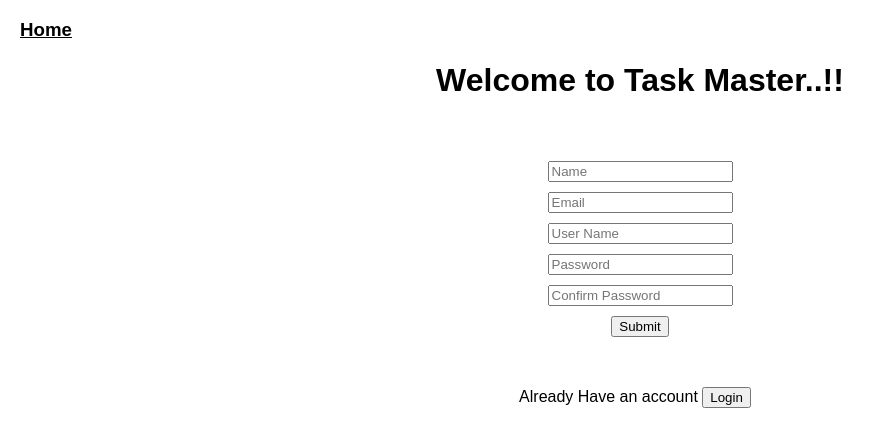
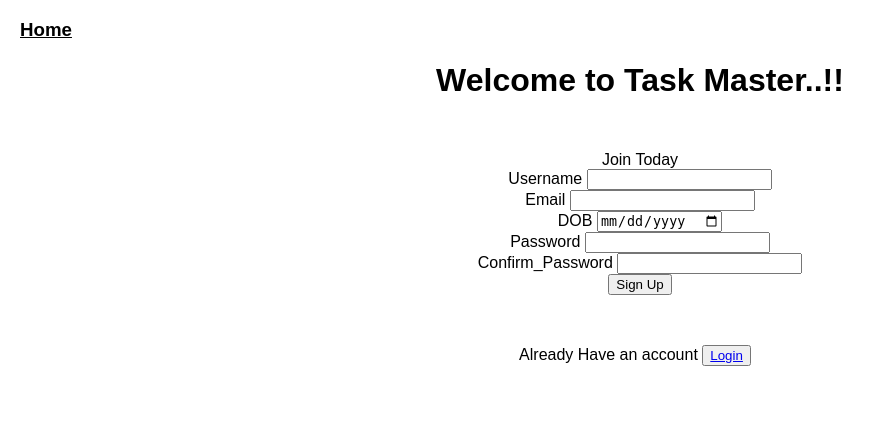
Before and after one commit to chandbud5/Task_Master, a Flask app: template templates/SignUp.html in a window 1280 px wide. Shown: the top 447 px of the page, without its empty margins (0-883 px from the left). Run offline with Flask 2, Linux system fonts and the light colour scheme; the template is opened without the code that fills it: values that come from a table or form of the project are taken from there, others are empty.

Commit message:
Forms Created

```diff
--- a/app.py
+++ b/app.py
@@ -1,11 +1,13 @@
-from flask import Flask, render_template, request, redirect
+from flask import Flask, render_template, request, redirect, flash
 from flask_sqlalchemy import SQLAlchemy
+from form import RegistrationForm, LoginForm
 from flask_bcrypt import Bcrypt
 from datetime import datetime
 
 app = Flask(__name__)
 app.config['SQLALCHEMY_DATABASE_URI'] = 'sqlite:///test.db'
 app.config['SQLALCHEMY_TRACK_MODIFICATIONS'] = True
+app.config['SECRET_KEY'] = 'a8e8592bb5ee181069940fe9c226ca99'
 
 db = SQLAlchemy(app)
 
@@ -56,13 +58,15 @@ def update(id):
     else:
         return render_template('Update.html', task=task)
 
-@app.route('/login/')
+@app.route("/register")
+def register():
+    form = RegistrationForm()
+    return render_template('SignUp.html', title='Register', form=form)
+
+@app.route("/login")
 def login():
-    return render_template('login.html')
-
-@app.route('/signup/')
-def signup():
-    return render_template('SignUp.html')
+    form = LoginForm()
+    return render_template('login.html', title='Login', form=form)
 
 if __name__ == "__main__":
     app.run(debug=True)
--- /dev/null
+++ b/form.py
@@ -0,0 +1,20 @@
+from flask_wtf import FlaskForm
+from wtforms import StringField, PasswordField, SubmitField, DateField, BooleanField
+from wtforms.validators import DataRequired, Length, Email, EqualTo
+
+
+class RegistrationForm(FlaskForm):
+    Name = StringField('Name', validators=[DataRequired(), Length(max=50)])
+    username = StringField('Username', validators = [DataRequired(), Length(min=2, max=20)])
+    email = StringField('Email', validators=[DataRequired(), Email()])
+    Date_Of_Birth = DateField('DOB', validators=[DataRequired()])
+    password = PasswordField('Password', validators=[DataRequired()])
+    confirm_password = PasswordField('Confirm_Password', validators=[DataRequired(), EqualTo('Password')])
+
+    submit = SubmitField('Sign Up')
+
+class LoginForm(FlaskForm):
+    email = StringField('Email', validators=[DataRequired(), Email()])
+    password = PasswordField('Password', validators=[DataRequired()])
+    remember = BooleanField('Remember Me')
+    submit = SubmitField('Login')
--- a/templates/SignUp.html
+++ b/templates/SignUp.html
@@ -8,15 +8,38 @@
     <h3><a href="/" style="margin:20px; color: black">Home</a></h3>
     <div align="center">
     <h1 align="center">Welcome to Task Master..!!</h1>
-        <form action="/" method="post">
-            <input type="text" style="margin-top: 10px;" placeholder="Name" required><br>
-            <input type="email" style="margin-top: 10px;" placeholder="Email" required><br>
-            <input type="text" style="margin-top: 10px;" placeholder="User Name" required><br>
-            <input type="password" style="margin-top: 10px;" placeholder="Password"><br>
-            <input type="password" style="margin-top: 10px; margin-bottom: 10px;" placeholder="Confirm Password"><br>
-            <input type="submit" align="center"><br>
+        <form action="" method="POST">
+            {{ form.hidden_tag() }}
+                <legend>Join Today</legend>
+            <div>
+                {{ form.username.label() }}
+                {{ form.username() }}
+            </div>
+            <div>
+                {{ form.email.label() }}
+                {{ form.email() }}
+            </div>
+            <div>
+                {{ form.Date_Of_Birth.label() }}
+                {{ form.Date_Of_Birth() }}
+            </div>
+            <div>{{ form.password.label() }}
+                {{ form.password() }}
+            </div>
+                {{ form.confirm_password.label() }}
+                {{ form.confirm_password() }}
+<!--                <input type="text" style="margin-top: 10px;" placeholder="Name" required><br>
+                <input type="email" style="margin-top: 10px;" placeholder="Email" required><br>
+                <input type="text" style="margin-top: 10px;" placeholder="User Name" required><br>
+                <input type="password" style="margin-top: 10px;" placeholder="Password"><br>
+                <input type="password" style="margin-top: 10px; margin-bottom: 10px;" placeholder="Confirm Password"><br>
+
+            <input type="submit" align="center"><br>-->
+            <div>
+                {{ form.submit() }}
+            </div>
         </form>
         <p style="margin-top: 20px; margin-right: 10px;">Already Have an account
-            <button onclick="window.location.href = '/login/'">Login</button></p>
+            <button><a href="{{ url_for('login') }}">Login</a></button></p>
     </div>
 {% endblock %}
```
Also changed, not shown: templates/index.html (+4 -4 lines), templates/login.html (+12 -5 lines), test.db.
